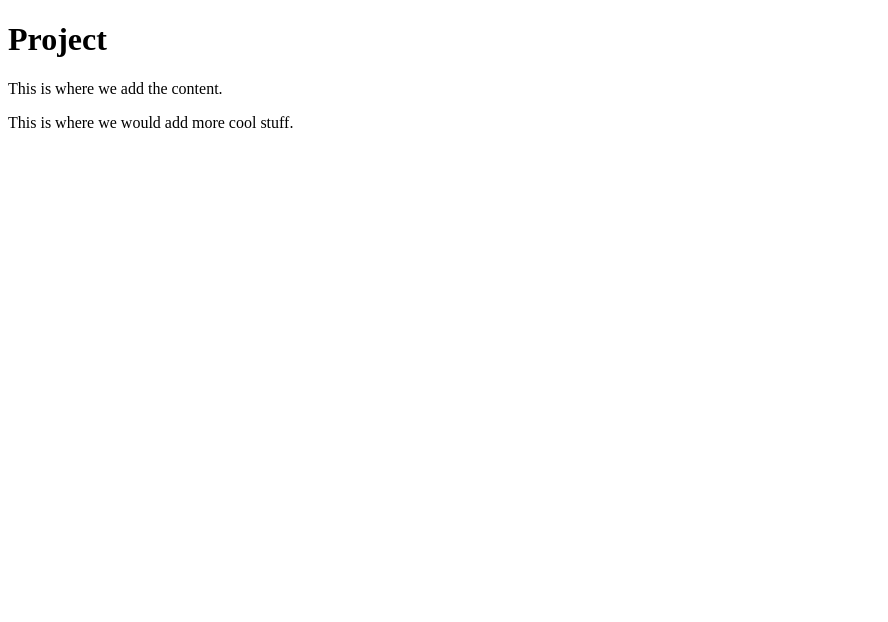
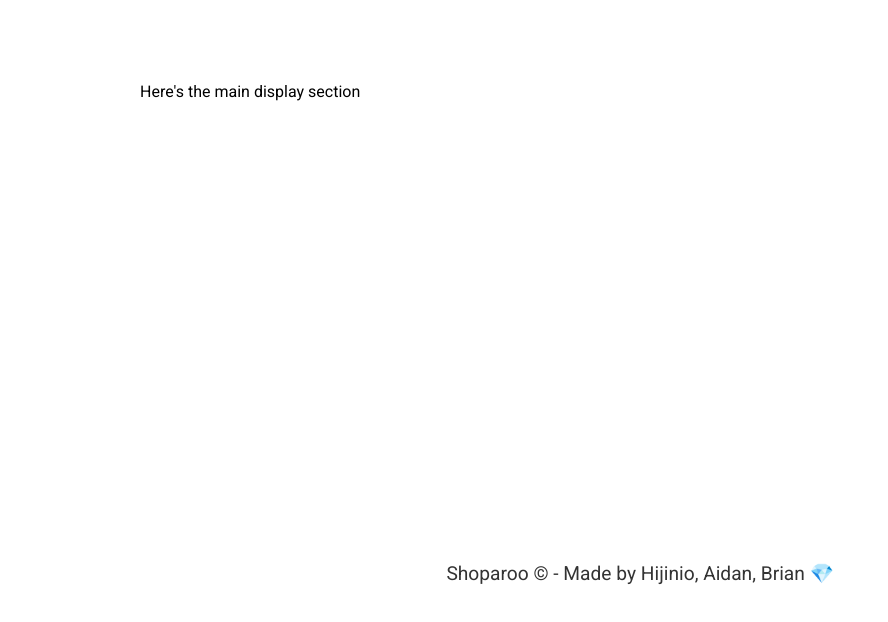
Before and after one commit to simpsbri/git-github.com-simpsbri-ptsb-oct-2023-gpup-login-3, a plain HTML site: page index.html in a window 1280 px wide. Shown: the whole page, without its empty margins (0-888 px from the left). Drawn offline with Linux system fonts and the light colour scheme.

Commit message:
UPE-1 updates to client setup requirements

```diff
--- a/index.html
+++ b/index.html
@@ -3,12 +3,25 @@
   <head>
     <meta charset="UTF-8" />
     <meta name="viewport" content="width=device-width, initial-scale=1.0" />
-    <link rel="stylesheet" href="styles.css" />
-    <title>Project Room 3</title>
+    <link rel="stylesheet" href="style.css" />
+    <link rel="preconnect" href="https://fonts.googleapis.com" />
+    <link rel="preconnect" href="https://fonts.gstatic.com" crossorigin />
+    <link
+      href="https://fonts.googleapis.com/css2?family=Roboto&display=swap"
+      rel="stylesheet"
+    />
+    <title>Shoparoo</title>
   </head>
   <body>
-    <h1>Project</h1>
-    <p>This is where we add the content.</p>
-    <p>This is where we would add more cool stuff.</p>
+    <header></header>
+    <div class="content">Here's the main display section</div>
+
+    <footer>
+      <div class="footer">
+        <p id="copyright">
+          Shoparoo © <span id="year"></span> - Made by Hijinio, Aidan, Brian 💎
+        </p>
+      </div>
+    </footer>
   </body>
 </html>
--- a/style.css
+++ b/style.css
@@ -1,20 +1,25 @@
-body {
-background-color: olivedrab;
-
+*,
+*:before,
+*:after {
+  box-sizing: border-box;
+  font-family: 'Roboto', sans-serif;
+  background-color: #ffffff;
 }
 
-header{
-    position: relative;
-    display: flex;
-    justify-content: center;
-    align-self:center;
-    text-align: center;
+.content {
+  width: 1000px;
+  margin: 82px auto;
 }
 
-h1{
-font-size: 2.5rem;
-position: relative;
-display: flex;
-justify-content: center;
-align-self:center;
+.footer {
+  width: 100%;
+  height: calc(100vh - 20px);
+  display: flex;
+  justify-content: center;
+  align-items: center;
 }
+
+#copyright {
+  font-size: 1.2rem;
+  color: #333;
+}
```
Also changed, not shown: 1 other file.
